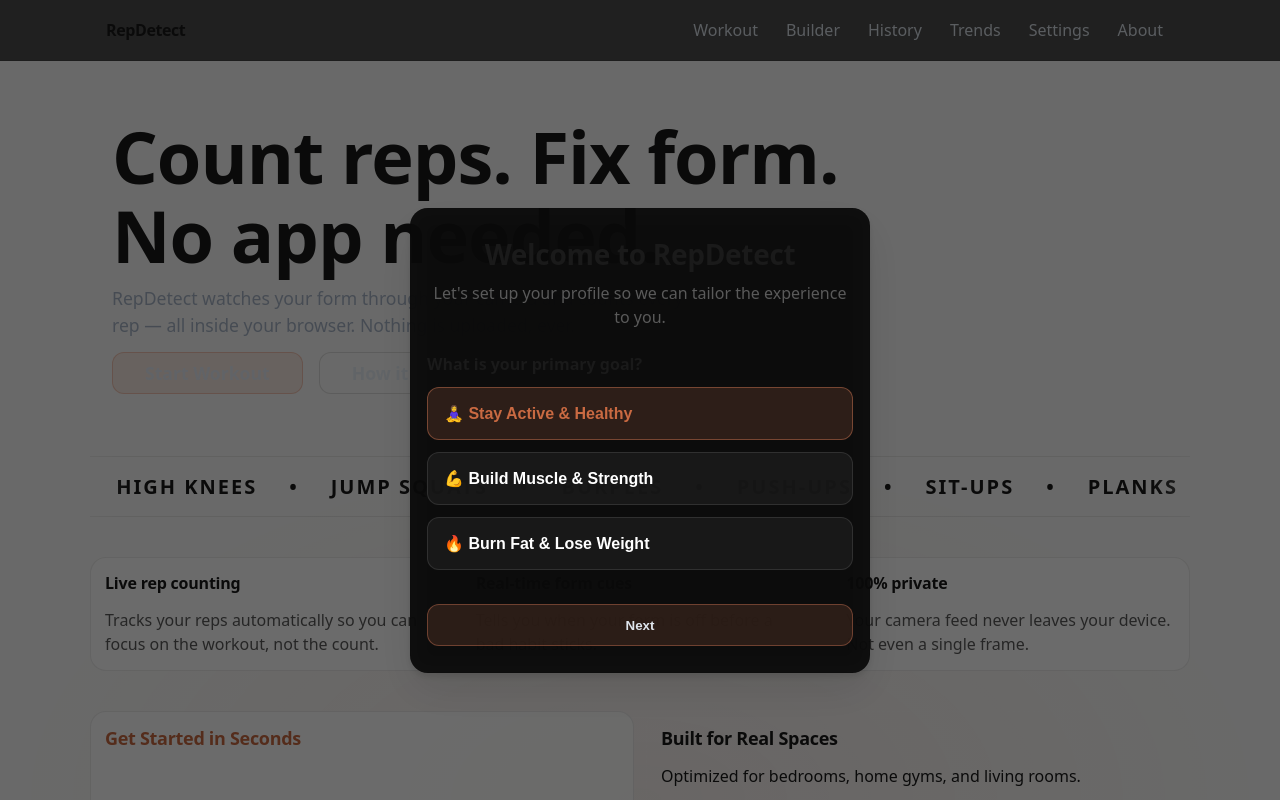
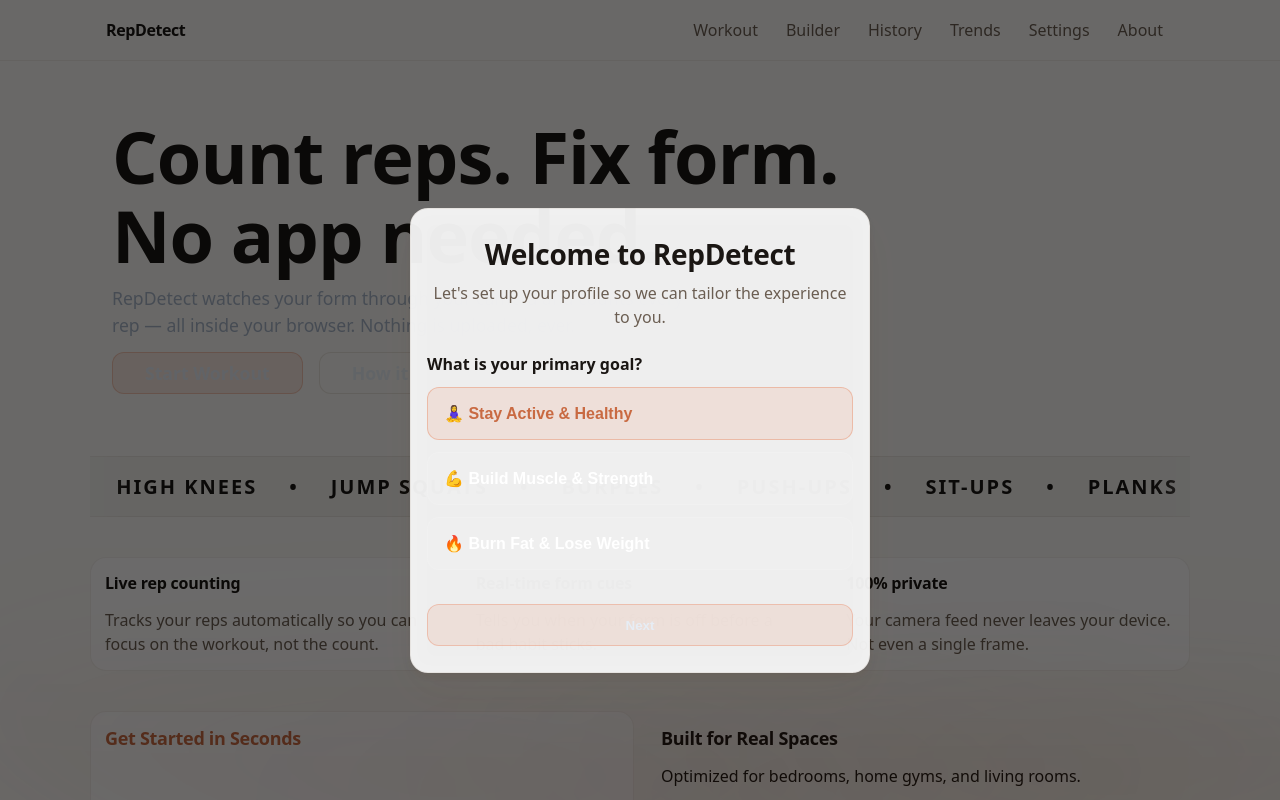
Before and after one commit to SameRainbows/Replike, a Next.js app: page / in a window 1280 px wide. Shown: the top 800 px of the page. Built offline with nearby package versions, Linux system fonts and the light colour scheme.

Commit message:
feat: warm light theme redesign + animated nebula background glow

```diff
--- a/app/components/AppShell.tsx
+++ b/app/components/AppShell.tsx
@@ -21,6 +21,12 @@ export default function AppShell({
         </div>
       </footer>
       <OnboardingModal />
+      {/* Animated nebula background glow */}
+      <div className="nebula" aria-hidden="true">
+        <div className="nebula__layer nebula__layer--1" />
+        <div className="nebula__layer nebula__layer--2" />
+        <div className="nebula__layer nebula__layer--3" />
+      </div>
     </div>
   );
 }
--- a/app/globals.css
+++ b/app/globals.css
@@ -31,20 +31,21 @@ body {
 }
 
 [data-theme="light"] {
-  --bg0: #fafaf9;
-  --bg1: #f0eeeb;
+  --bg0: #faf8f5;
+  --bg1: #f0ece6;
   --surface: rgba(255, 255, 255, 0.85);
   --surface-2: rgba(255, 255, 255, 0.6);
-  --border: rgba(0, 0, 0, 0.08);
-  --border-2: rgba(0, 0, 0, 0.12);
-  --text: #1a1a1a;
-  --muted: #5a5a5a;
+  --surface-hover: rgba(0, 0, 0, 0.03);
+  --border: rgba(140, 110, 80, 0.10);
+  --border-2: rgba(140, 110, 80, 0.16);
+  --text: #1a1613;
+  --muted: #6b5e52;
 
   --accent: #c96a42;
   --accent-2: #d49340;
 
-  --shadow-sm: 0 1px 3px rgba(0, 0, 0, 0.1), 0 10px 28px rgba(0, 0, 0, 0.05);
-  --shadow-md: 0 4px 6px rgba(0, 0, 0, 0.1), 0 18px 44px rgba(0, 0, 0, 0.1);
+  --shadow-sm: 0 1px 3px rgba(120, 80, 40, 0.08), 0 10px 28px rgba(120, 80, 40, 0.04);
+  --shadow-md: 0 4px 6px rgba(120, 80, 40, 0.08), 0 18px 44px rgba(120, 80, 40, 0.06);
 }
 
 .split {
@@ -62,8 +63,7 @@ body {
 body {
   font-family: ui-sans-serif, system-ui, -apple-system, Segoe UI, Roboto, Helvetica,
     Arial, "Apple Color Emoji", "Segoe UI Emoji";
-  background: radial-gradient(900px 500px at 50% 100%, rgba(232, 132, 94, 0.06), transparent 70%),
-    var(--bg0);
+  background: var(--bg0);
   background-attachment: fixed;
   color: var(--text);
   -webkit-font-smoothing: antialiased;
@@ -129,6 +129,10 @@ a {
   border-bottom: 1px solid var(--border);
 }
 
+[data-theme="light"] .nav {
+  background: rgba(250, 248, 245, 0.78);
+}
+
 .nav__inner {
   height: 60px;
   display: flex;
@@ -153,13 +157,18 @@ a {
   padding: 8px 10px;
   border-radius: 10px;
   border: 1px solid transparent;
-  color: rgba(230, 237, 246, 0.9);
+  color: var(--muted);
   transition: background 180ms var(--ease-out), border-color 180ms var(--ease-out), transform 180ms var(--ease-out);
 }
 
 .nav__link:hover {
   background: rgba(255, 255, 255, 0.06);
   border-color: rgba(255, 255, 255, 0.08);
+}
+
+[data-theme="light"] .nav__link:hover {
+  background: rgba(0, 0, 0, 0.04);
+  border-color: rgba(0, 0, 0, 0.06);
 }
 
 .nav__link:active {
@@ -175,6 +184,8 @@ a {
 .footer {
   border-top: 1px solid var(--border);
   background: rgba(255, 255, 255, 0.02);
+  position: relative;
+  z-index: 1;
 }
 
 .footer__inner {
@@ -427,6 +438,10 @@ a {
   backdrop-filter: blur(10px);
 }
 
+[data-theme="light"] .modalCard {
+  background: rgba(255, 255, 255, 0.92);
+}
+
 @media (prefers-reduced-motion: no-preference) {
   .modalBackdrop {
     animation: modalFadeIn 180ms var(--ease-out) both;
@@ -530,3 +545,85 @@ a {
   box-shadow: 0 12px 30px rgba(0, 0, 0, 0.5), 0 0 0 1px rgba(255, 255, 255, 0.1);
   background: var(--surface-hover);
 }
+
+/* ==========================================================================
+   NEBULA BACKGROUND GLOW
+   ========================================================================== */
+
+.nebula {
+  position: fixed;
+  bottom: 0;
+  left: 0;
+  right: 0;
+  height: 45vh;
+  z-index: 0;
+  pointer-events: none;
+  overflow: hidden;
+  -webkit-mask-image: linear-gradient(to top, black 10%, transparent 90%);
+  mask-image: linear-gradient(to top, black 10%, transparent 90%);
+}
+
+.nebula__layer {
+  position: absolute;
+  bottom: -20%;
+  width: 120%;
+  height: 100%;
+  border-radius: 50%;
+  filter: blur(60px);
+  opacity: 0.4;
+}
+
+.nebula__layer--1 {
+  left: -10%;
+  background: radial-gradient(ellipse at 30% 80%, rgba(232, 132, 94, 0.35), transparent 65%);
+  animation: nebulaFloat1 8s ease-in-out infinite alternate;
+}
+
+.nebula__layer--2 {
+  left: 20%;
+  background: radial-gradient(ellipse at 60% 70%, rgba(240, 179, 102, 0.25), transparent 60%);
+  animation: nebulaFloat2 10s ease-in-out infinite alternate;
+}
+
+.nebula__layer--3 {
+  left: -5%;
+  background: radial-gradient(ellipse at 70% 90%, rgba(200, 80, 50, 0.20), transparent 55%);
+  animation: nebulaFloat3 12s ease-in-out infinite alternate;
+}
+
+[data-theme="light"] .nebula__layer--1 {
+  background: radial-gradient(ellipse at 30% 80%, rgba(201, 106, 66, 0.18), transparent 65%);
+}
+
+[data-theme="light"] .nebula__layer--2 {
+  background: radial-gradient(ellipse at 60% 70%, rgba(212, 147, 64, 0.12), transparent 60%);
+}
+
+[data-theme="light"] .nebula__layer--3 {
+  background: radial-gradient(ellipse at 70% 90%, rgba(180, 70, 40, 0.10), transparent 55%);
+}
+
+[data-theme="light"] .nebula__layer {
+  opacity: 0.5;
+}
+
+@keyframes nebulaFloat1 {
+  0% { transform: translateX(0) scale(1); }
+  100% { transform: translateX(8%) scale(1.1); }
+}
+
+@keyframes nebulaFloat2 {
+  0% { transform: translateX(0) scale(1.05); }
+  100% { transform: translateX(-6%) scale(0.95); }
+}
+
+@keyframes nebulaFloat3 {
+  0% { transform: translateX(-3%) scale(1); }
+  100% { transform: translateX(5%) scale(1.08); }
+}
+
+@media (prefers-reduced-motion: reduce) {
+  .nebula__layer {
+    animation: none !important;
+  }
+}
```
